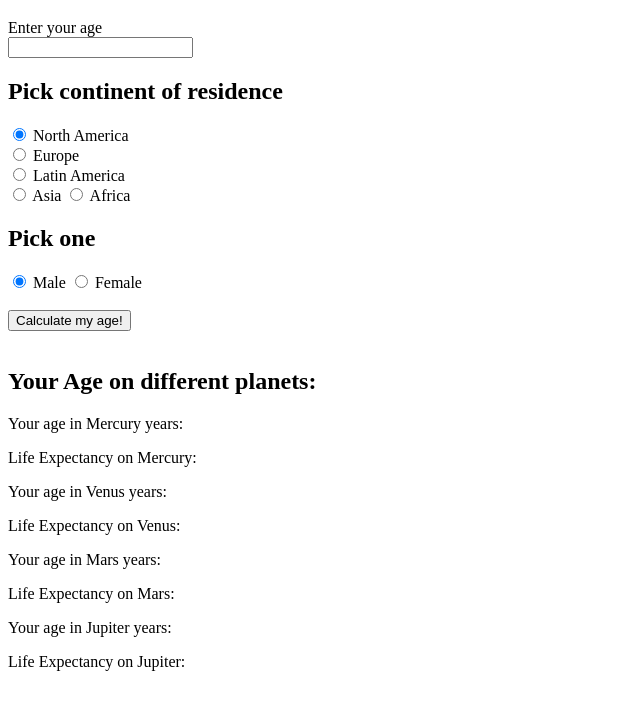
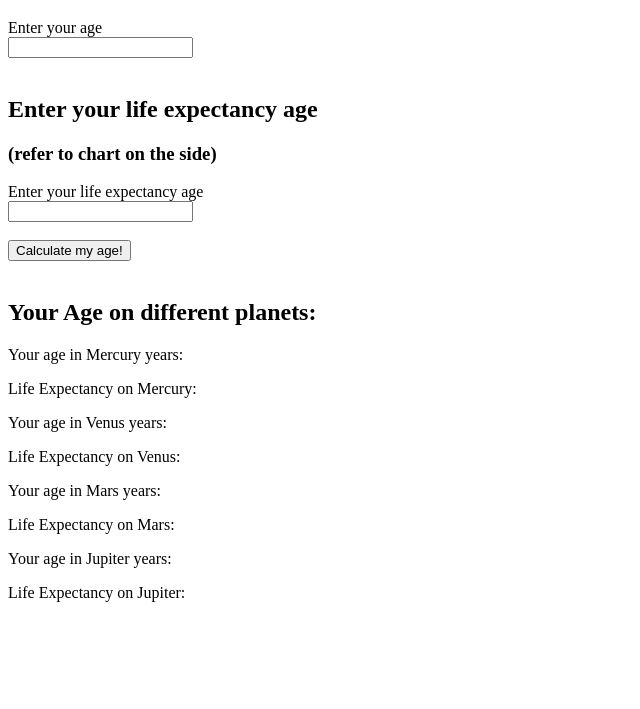
Before and after one commit to g-lee2/super-galactic-age-calculator, a plain HTML site: page src/index.html in a window 1280 px wide. Shown: the part 61-770 px from the top of the page, without its empty margins (0-640 px from the left). Drawn offline with Linux system fonts and the light colour scheme.

Commit message:
remove form

```diff
--- a/src/index.html
+++ b/src/index.html
@@ -9,23 +9,11 @@
     <h1>Space Years</h1>
     <form id="enter-age-form">
       <label for="age">Enter your age</label><br>
-      <input type="number" id="age" name="age">
-      <h2>Pick continent of residence</h2>
-      <input type="radio" name="continent" value="northAmerica" id="northAmerica" checked>
-      <label for="northAmerica">North America</label><br>
-      <input type="radio" name="continent" value="europe" id="europe">
-      <label for="europe">Europe</label><br>
-      <input type="radio" name="continent" value="latinAmerica" id="latinAmerica">
-      <label for="latinAmerica">Latin America</label><br>
-      <input type="radio" name="continent" value="asia" id="asia">
-      <label for="asia">Asia</label>
-      <input type="radio" name="continent" value="africa" id="africa">
-      <label for="africa">Africa</label>
-      <h2>Pick one</h2>
-      <input type="radio" name="gender" value="male" id="male" checked>
-      <label for="male">Male</label>
-      <input type="radio" name="gender" value="female" id="female">
-      <label for="female">Female</label><br><br>
+      <input type="number" id="age" name="age"><br><br>
+      <h2>Enter your life expectancy age</h2>
+      <h3>(refer to chart on the side)</h3>
+      <label for="life-age">Enter your life expectancy age</label><br>
+      <input type="number" id="life-age" name="life-age"><br><br>
       <button type="submit">Calculate my age!</button><br><br>
     </form>
     <div id="age-results" class="hidden">
```
